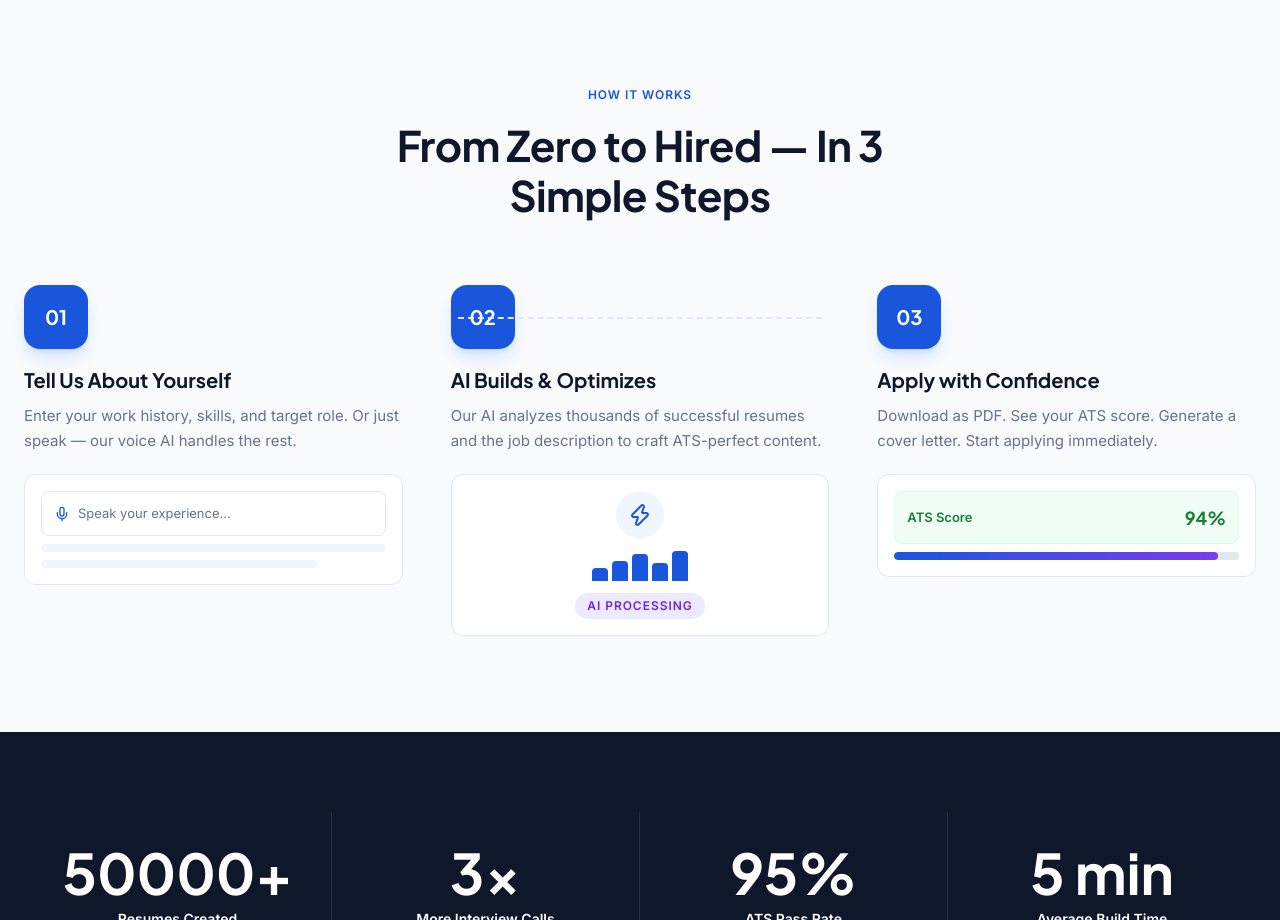
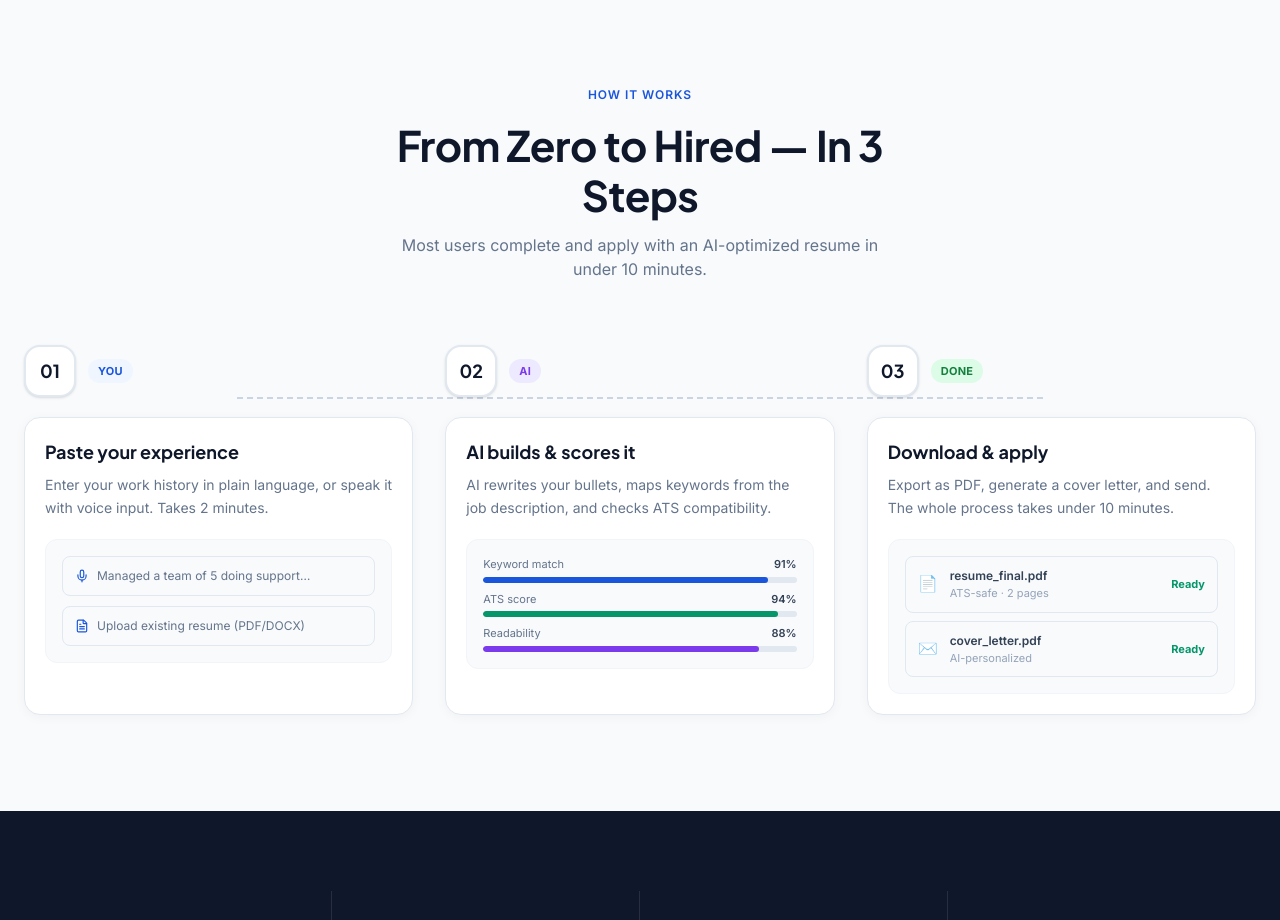
Before and after one commit to Elmun-Technologies/launch-cv, a Next.js app in the folder web/: page / in a window 1280 px wide. Shown: the part 2380-3300 px from the top of the page. Built offline with nearby package versions, Linux system fonts and the light colour scheme; no server answers.

Commit message:
fix: redesign How It Works section — fix connector line, consistent card layout, better visuals
Made-with: Cursor

```diff
--- a/web/src/app/page.tsx
+++ b/web/src/app/page.tsx
@@ -239,69 +239,107 @@ export default function Home() {
         <div className="mx-auto max-w-[1280px] px-6">
           <div className="text-center">
             <p className="lc-eyebrow">How it works</p>
-            <h2 className="lc-h2 mx-auto mt-4 max-w-[520px]">
-              From Zero to Hired — In 3 Simple Steps
+            <h2 className="lc-h2 mx-auto mt-4 max-w-[500px]">
+              From Zero to Hired — In 3 Steps
             </h2>
+            <p className="mx-auto mt-3 max-w-[480px] font-body text-[16px] text-[#64748B]">
+              Most users complete and apply with an AI-optimized resume in under 10 minutes.
+            </p>
           </div>
 
-          <div className="relative mt-16 grid gap-12 lg:grid-cols-3">
-            <div className="pointer-events-none absolute left-[calc(33.3%+24px)] right-[calc(33.3%+24px)] top-8 hidden border-t-2 border-dashed border-[#E2E8F0] lg:block" />
+          <div className="relative mt-16 grid gap-8 lg:grid-cols-3">
+            {/* Connector line — sits below the numbers, between cards */}
+            <div className="pointer-events-none absolute left-[calc(16.67%+8px)] right-[calc(16.67%+8px)] top-[52px] hidden h-px border-t-2 border-dashed border-[#CBD5E1] lg:block" />
 
             {[
               {
-                n: "01", title: "Tell Us About Yourself",
-                desc: "Enter your work history, skills, and target role. Or just speak — our voice AI handles the rest.",
+                n: "01",
+                badge: "You",
+                badgeColor: "bg-[#EFF6FF] text-[#1A56DB]",
+                title: "Paste your experience",
+                desc: "Enter your work history in plain language, or speak it with voice input. Takes 2 minutes.",
                 visual: (
-                  <div className="flex flex-col gap-2">
-                    <div className="flex items-center gap-2 rounded-lg border border-[#E2E8F0] bg-white p-3">
-                      <Mic className="h-4 w-4 text-[#1A56DB]" />
-                      <span className="font-body text-[13px] text-[#64748B]">Speak your experience…</span>
+                  <div className="space-y-2.5">
+                    <div className="flex items-center gap-2 rounded-lg border border-[#E2E8F0] bg-[#F8FAFC] px-3 py-2.5">
+                      <Mic className="h-3.5 w-3.5 shrink-0 text-[#1A56DB]" />
+                      <span className="font-body text-[12px] text-[#64748B]">Managed a team of 5 doing support…</span>
                     </div>
-                    <div className="h-2 w-full rounded bg-[#EFF6FF]" />
-                    <div className="h-2 w-4/5 rounded bg-[#EFF6FF]" />
+                    <div className="flex items-center gap-2 rounded-lg border border-[#E2E8F0] bg-[#F8FAFC] px-3 py-2.5">
+                      <FileText className="h-3.5 w-3.5 shrink-0 text-[#1A56DB]" />
+                      <span className="font-body text-[12px] text-[#64748B]">Upload existing resume (PDF/DOCX)</span>
+                    </div>
                   </div>
                 ),
               },
               {
-                n: "02", title: "AI Builds & Optimizes",
-                desc: "Our AI analyzes thousands of successful resumes and the job description to craft ATS-perfect content.",
+                n: "02",
+                badge: "AI",
+                badgeColor: "bg-[#EDE9FE] text-[#7C3AED]",
+                title: "AI builds & scores it",
+                desc: "AI rewrites your bullets, maps keywords from the job description, and checks ATS compatibility.",
                 visual: (
-                  <div className="flex flex-col items-center gap-3">
-                    <div className="flex h-12 w-12 items-center justify-center rounded-full bg-[#EFF6FF]">
-                      <Zap className="h-6 w-6 text-[#1A56DB]" />
-                    </div>
-                    <div className="flex items-end gap-1">
-                      {[40, 60, 80, 55, 90].map((h, i) => (
-                        <div key={i} className="w-4 rounded-t bg-[#1A56DB]" style={{ height: h / 3 }} />
-                      ))}
-                    </div>
-                    <span className="lc-badge-ai">AI Processing</span>
+                  <div className="space-y-2">
+                    {[
+                      { label: "Keyword match", pct: 91, color: "bg-[#1A56DB]" },
+                      { label: "ATS score", pct: 94, color: "bg-[#059669]" },
+                      { label: "Readability", pct: 88, color: "bg-[#7C3AED]" },
+                    ].map((row) => (
+                      <div key={row.label}>
+                        <div className="mb-1 flex items-center justify-between">
+                          <span className="font-body text-[11px] text-[#64748B]">{row.label}</span>
+                          <span className="font-body text-[11px] font-semibold text-[#334155]">{row.pct}%</span>
+                        </div>
+                        <div className="h-1.5 overflow-hidden rounded-full bg-[#E2E8F0]">
+                          <div className={`h-full rounded-full ${row.color}`} style={{ width: `${row.pct}%` }} />
+                        </div>
+                      </div>
+                    ))}
                   </div>
                 ),
               },
               {
-                n: "03", title: "Apply with Confidence",
-                desc: "Download as PDF. See your ATS score. Generate a cover letter. Start applying immediately.",
+                n: "03",
+                badge: "Done",
+                badgeColor: "bg-[#DCFCE7] text-[#15803D]",
+                title: "Download & apply",
+                desc: "Export as PDF, generate a cover letter, and send. The whole process takes under 10 minutes.",
                 visual: (
-                  <div className="flex flex-col gap-2">
-                    <div className="flex items-center justify-between rounded-lg border border-[#DCFCE7] bg-[#F0FDF4] p-3">
-                      <span className="font-body text-[13px] font-semibold text-[#15803D]">ATS Score</span>
-                      <span className="font-display text-[18px] font-bold text-[#15803D]">94%</span>
-                    </div>
-                    <div className="lc-progress-bar">
-                      <div className="lc-progress-fill" style={{ width: "94%" }} />
-                    </div>
+                  <div className="space-y-2">
+                    {[
+                      { icon: "📄", label: "resume_final.pdf", sub: "ATS-safe · 2 pages" },
+                      { icon: "✉️", label: "cover_letter.pdf", sub: "AI-personalized" },
+                    ].map((f) => (
+                      <div key={f.label} className="flex items-center gap-3 rounded-lg border border-[#E2E8F0] bg-[#F8FAFC] px-3 py-2.5">
+                        <span className="text-[16px]">{f.icon}</span>
+                        <div>
+                          <p className="font-body text-[12px] font-semibold text-[#334155]">{f.label}</p>
+                          <p className="font-body text-[11px] text-[#94A3B8]">{f.sub}</p>
+                        </div>
+                        <span className="ml-auto font-body text-[11px] font-bold text-[#059669]">Ready</span>
+                      </div>
+                    ))}
                   </div>
                 ),
               },
-            ].map((step, i) => (
-              <div key={step.n} className={`flex flex-col lc-stagger-${i + 1}`}>
-                <div className="mb-4 flex h-16 w-16 items-center justify-center rounded-2xl bg-[#1A56DB] shadow-lg shadow-blue-500/20">
-                  <span className="font-display text-[20px] font-bold text-white">{step.n}</span>
+            ].map((step) => (
+              <div key={step.n} className="flex flex-col">
+                {/* Number + badge row */}
+                <div className="relative z-10 mb-5 flex items-center gap-3">
+                  <div className="flex h-[52px] w-[52px] shrink-0 items-center justify-center rounded-2xl bg-white border-2 border-[#E2E8F0] shadow-sm">
+                    <span className="font-display text-[18px] font-bold text-[#0F172A]">{step.n}</span>
+                  </div>
+                  <span className={`rounded-full px-2.5 py-1 font-body text-[11px] font-bold uppercase tracking-wide ${step.badgeColor}`}>
+                    {step.badge}
+                  </span>
                 </div>
-                <h3 className="font-display text-[20px] font-bold text-[#0F172A]">{step.title}</h3>
-                <p className="mt-2 font-body text-[15px] leading-[1.7] text-[#64748B]">{step.desc}</p>
-                <div className="mt-5 rounded-xl border border-[#E2E8F0] bg-white p-4">{step.visual}</div>
+                {/* Content card */}
+                <div className="flex-1 rounded-2xl border border-[#E2E8F0] bg-white p-5 shadow-[0_2px_12px_rgba(0,0,0,0.04)]">
+                  <h3 className="font-display text-[18px] font-bold text-[#0F172A]">{step.title}</h3>
+                  <p className="mt-2 font-body text-[14px] leading-[1.65] text-[#64748B]">{step.desc}</p>
+                  <div className="mt-5 rounded-xl border border-[#F1F5F9] bg-[#F8FAFC] p-4">
+                    {step.visual}
+                  </div>
+                </div>
               </div>
             ))}
           </div>
```
